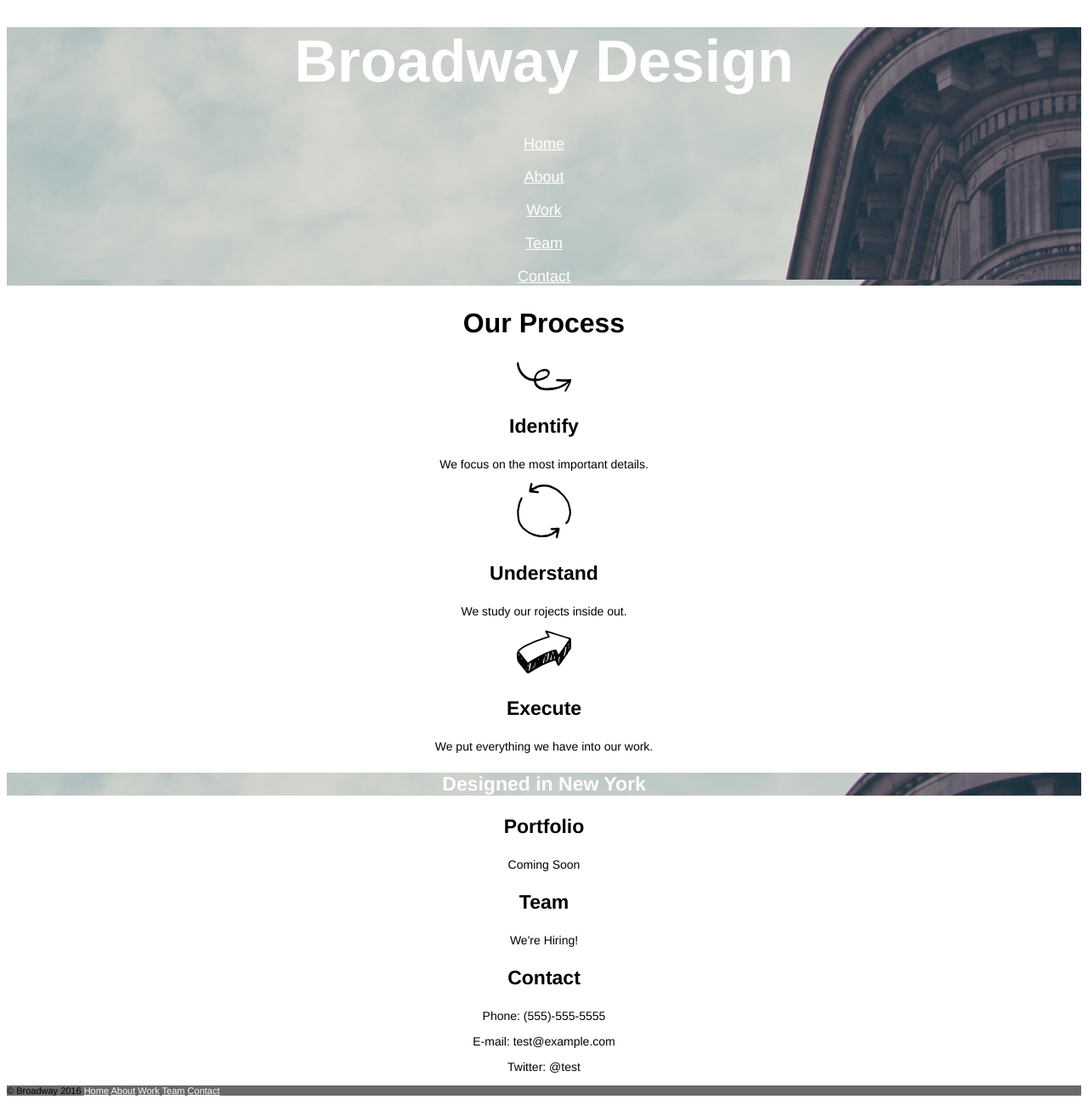
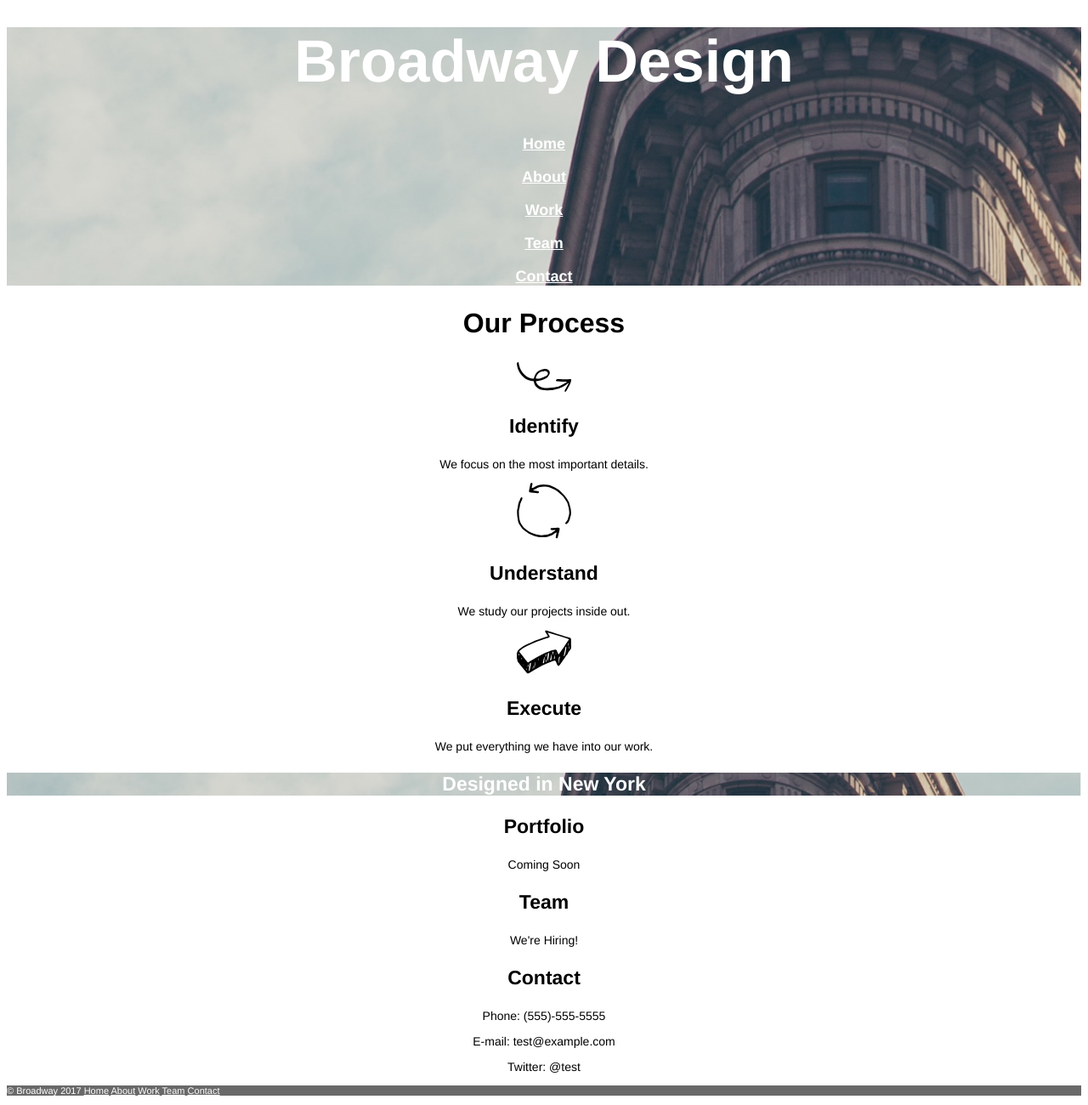
Before and after one commit to jrs4/broadway, a plain HTML site: page index.html in a window 1280 px wide. Shown: the part 15-1315 px from the top of the page at 85% size. Drawn offline with Linux system fonts and the light colour scheme.

Commit message:
Fix problem with background

```diff
--- a/index.html
+++ b/index.html
@@ -23,7 +23,7 @@
 
       <img src="./resources/images/understand.svg" alt="">
       <h3>Understand</h3>
-      <p>We study our rojects inside out.</p>
+      <p>We study our projects inside out.</p>
 
       <img src="./resources/images/execute.svg" alt="">
       <h3>Execute</h3>
@@ -43,7 +43,7 @@
       <p>Twitter: @test</p>
     </div>
 
-    <p class="footer">&copy; Broadway 2016
+    <p class="footer">&copy; Broadway 2017
       <a href="#">Home</a>
       <a href="#">About</a>
       <a href="#">Work</a>
--- a/resources/css/style.css
+++ b/resources/css/style.css
@@ -2,8 +2,12 @@ body{
   font-family: Helvetica, sans-serif;
   text-align: center;
 }
-.header{
+.header,
+.ny{
   background-image: url("../images/the-flatiron-building.png");
+  background-repeat: no-repeat;
+  background-position: center;
+  background-size: cover;
   color: white;
 }
 .header h1{
@@ -13,6 +17,8 @@ body{
 .header p{
   font-size: 18px;
   color: white;
+  font-weight: bold;
+  font-family: Helvetica;
 }
 a:-webkit-any-link{
   color: white;
@@ -29,8 +35,6 @@ p{
   font-size: 14px;
 }
 .ny{
-  background-image: url("../images/the-flatiron-building.png");
-  color: white;
   font-size: 23px;
   font-weight: bold;
 }
@@ -38,4 +42,5 @@ p{
   text-align: left;
   font-size: 11px;
   background-color: dimgray;
+  color: white;
 }
```
